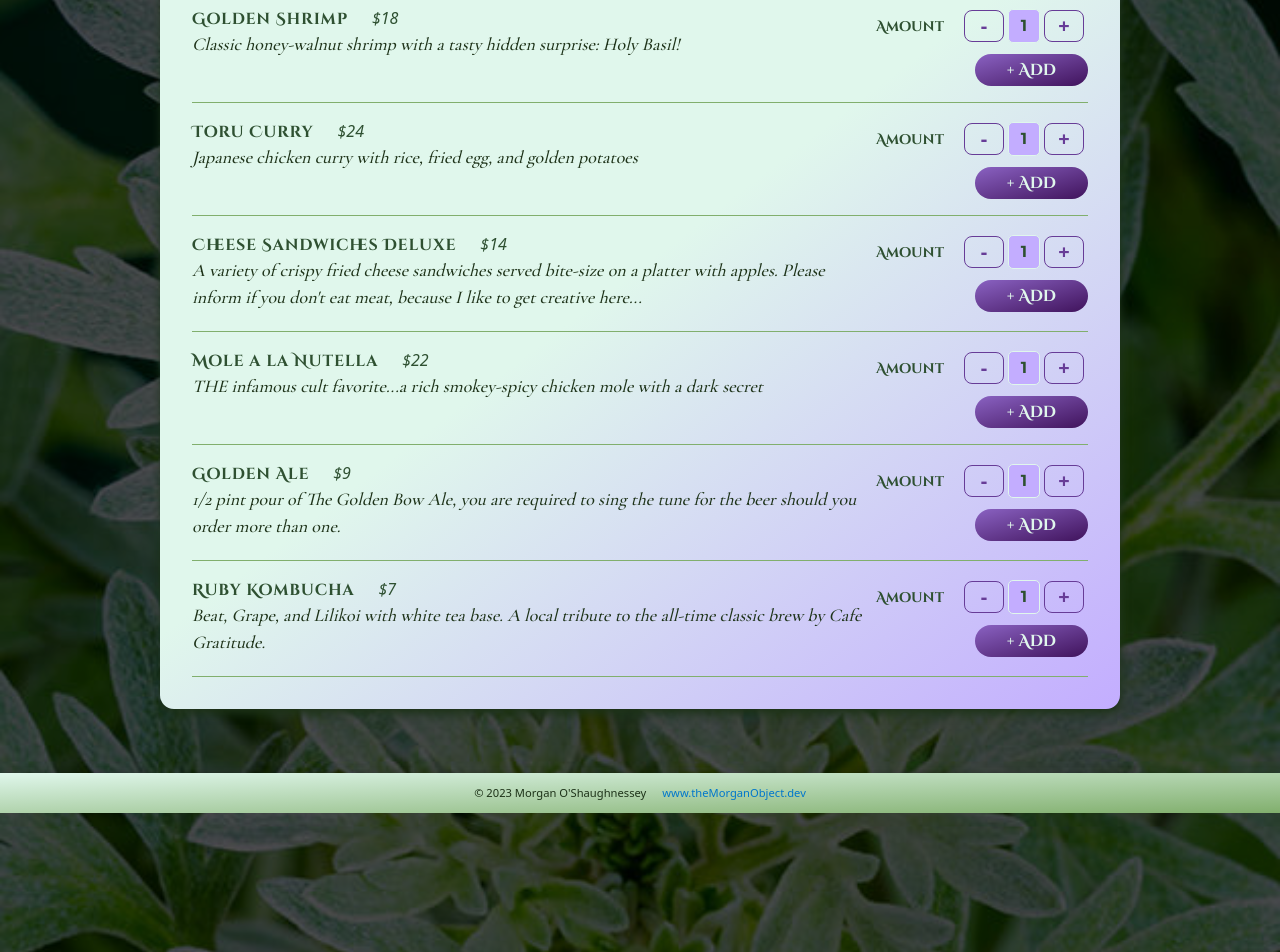
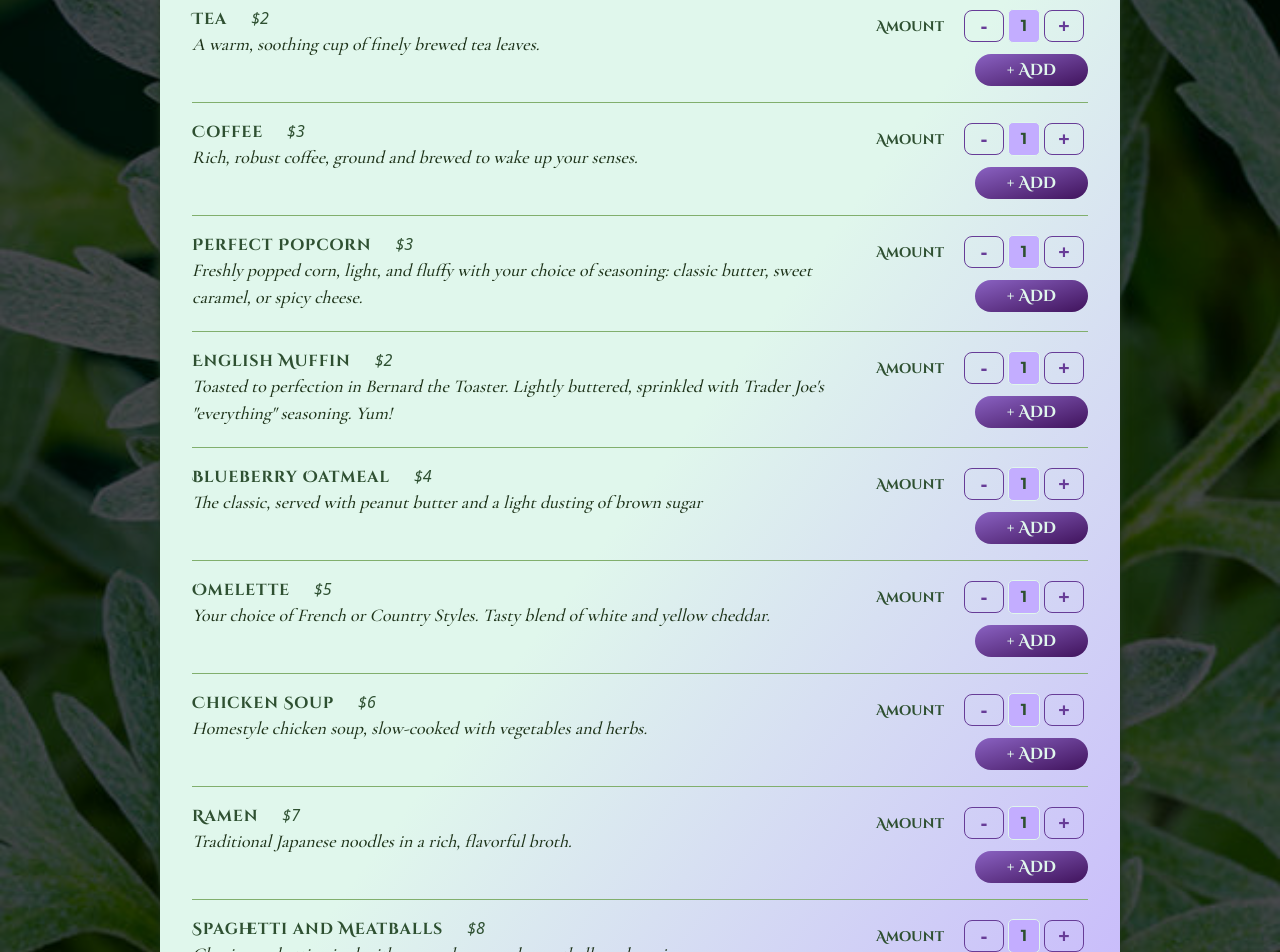
Before and after one commit to theMorganObject/yomogi, a Next.js app: page / in a window 1280 px wide. Shown: the part 360-1312 px from the top of the page. Before the commit the page ends 1173 px from the top, so only its background shows below. Built offline with nearby package versions, Linux system fonts and the light colour scheme; no server answers.

Commit message:
updated menu with things I actually make

```diff
--- a/src/components/Meals/AvailableMeals.tsx
+++ b/src/components/Meals/AvailableMeals.tsx
@@ -1,57 +1,7 @@
-import Card from "../UI/Card";
-import MealItem from "./MealItem/MealItem";
-import classes from "./AvailableMeals.module.css";
-
-const DUMMY_MEALS = [
-  {
-    id: "m1",
-    name: "Golden Shrimp",
-    description:
-      "Classic honey-walnut shrimp with a tasty hidden surprise: Holy Basil!",
-    time: 6,
-    price: 18,
-  },
-  {
-    id: "m2",
-    name: "Toru Curry",
-    description:
-      "Japanese chicken curry with rice, fried egg, and golden potatoes",
-    time: 18,
-    price: 24,
-  },
-  {
-    id: "m3",
-    name: "Cheese Sandwiches Deluxe",
-    description:
-      "A variety of crispy fried cheese sandwiches served bite-size on a platter with apples. Please inform if you don't eat meat, because I like to get creative here...",
-    time: 9,
-    price: 14,
-  },
-  {
-    id: "m4",
-    name: "Mole a la Nutella",
-    description:
-      "THE infamous cult favorite...a rich smokey-spicy chicken mole with a dark secret",
-    time: 14,
-    price: 22,
-  },
-  {
-    id: "m5",
-    name: "Golden Ale",
-    description:
-      "1/2 pint pour of The Golden Bow Ale, you are required to sing the tune for the beer should you order more than one.",
-    time: 1,
-    price: 9,
-  },
-  {
-    id: "m6",
-    name: "Ruby Kombucha",
-    description:
-      "Beat, Grape, and Lilikoi with white tea base. A local tribute to the all-time classic brew by Cafe Gratitude.",
-    time: 1,
-    price: 7,
-  },
-];
+import Card from '../UI/Card';
+import MealItem from './MealItem/MealItem';
+import classes from './AvailableMeals.module.css';
+import { menuItems } from '../../data/menu';
 
 interface Meal {
   id: string;
@@ -62,7 +12,7 @@ interface Meal {
 }
 
 const AvailableMeals: React.FC = () => {
-  const mealsList = DUMMY_MEALS.map((meal: Meal) => (
+  const mealsList = menuItems.map((meal: Meal) => (
     <MealItem
       key={meal.id}
       id={meal.id}
--- /dev/null
+++ b/src/data/menu.js
@@ -0,0 +1,87 @@
+export const menuItems = [
+  {
+    id: 'm1',
+    name: 'Tea',
+    description: 'A warm, soothing cup of finely brewed tea leaves.',
+    time: 4,
+    price: 2,
+  },
+  {
+    id: 'm2',
+    name: 'Coffee',
+    description:
+      'Rich, robust coffee, ground and brewed to wake up your senses.',
+    time: 5,
+    price: 3,
+  },
+  {
+    id: 'm3',
+    name: 'Perfect Popcorn',
+    description:
+      'Freshly popped corn, light, and fluffy with your choice of seasoning: classic butter, sweet caramel, or spicy cheese.',
+    time: 5,
+    price: 3,
+  },
+  {
+    id: 'm4',
+    name: 'English Muffin',
+    description:
+      'Toasted to perfection in Bernard the Toaster. Lightly buttered, sprinkled with Trader Joe\'s "everything" seasoning. Yum!',
+    time: 6,
+    price: 2,
+  },
+  {
+    id: 'm5',
+    name: 'Blueberry Oatmeal',
+    description:
+      'The classic, served with peanut butter and a light dusting of brown sugar',
+    time: 10,
+    price: 4,
+  },
+  {
+    id: 'm6',
+    name: 'Omelette',
+    description:
+      'Your choice of French or Country Styles. Tasty blend of white and yellow cheddar.',
+    time: 12,
+    price: 5,
+  },
+  {
+    id: 'm7',
+    name: 'Chicken Soup',
+    description:
+      'Homestyle chicken soup, slow-cooked with vegetables and herbs.',
+    time: 15,
+    price: 6,
+  },
+  {
+    id: 'm8',
+    name: 'Ramen',
+    description: 'Traditional Japanese noodles in a rich, flavorful broth.',
+    time: 15,
+    price: 7,
+  },
+  {
+    id: 'm9',
+    name: 'Spaghetti and Meatballs',
+    description:
+      'Classic spaghetti paired with savory, homemade meatballs and marinara sauce.',
+    time: 20,
+    price: 8,
+  },
+  {
+    id: 'm10',
+    name: "Kevin's Chicken and Rice",
+    description: 'A signature dish featuring tender chicken and seasoned rice.',
+    time: 25,
+    price: 10,
+  },
+  {
+    id: 'm11',
+    name: 'Meat & Veggie Stir-Fry',
+    description:
+      'Fresh veggies and your choice of meat stir-fried with a savory sauce.',
+    time: 20,
+    price: 9,
+  },
+];
```
